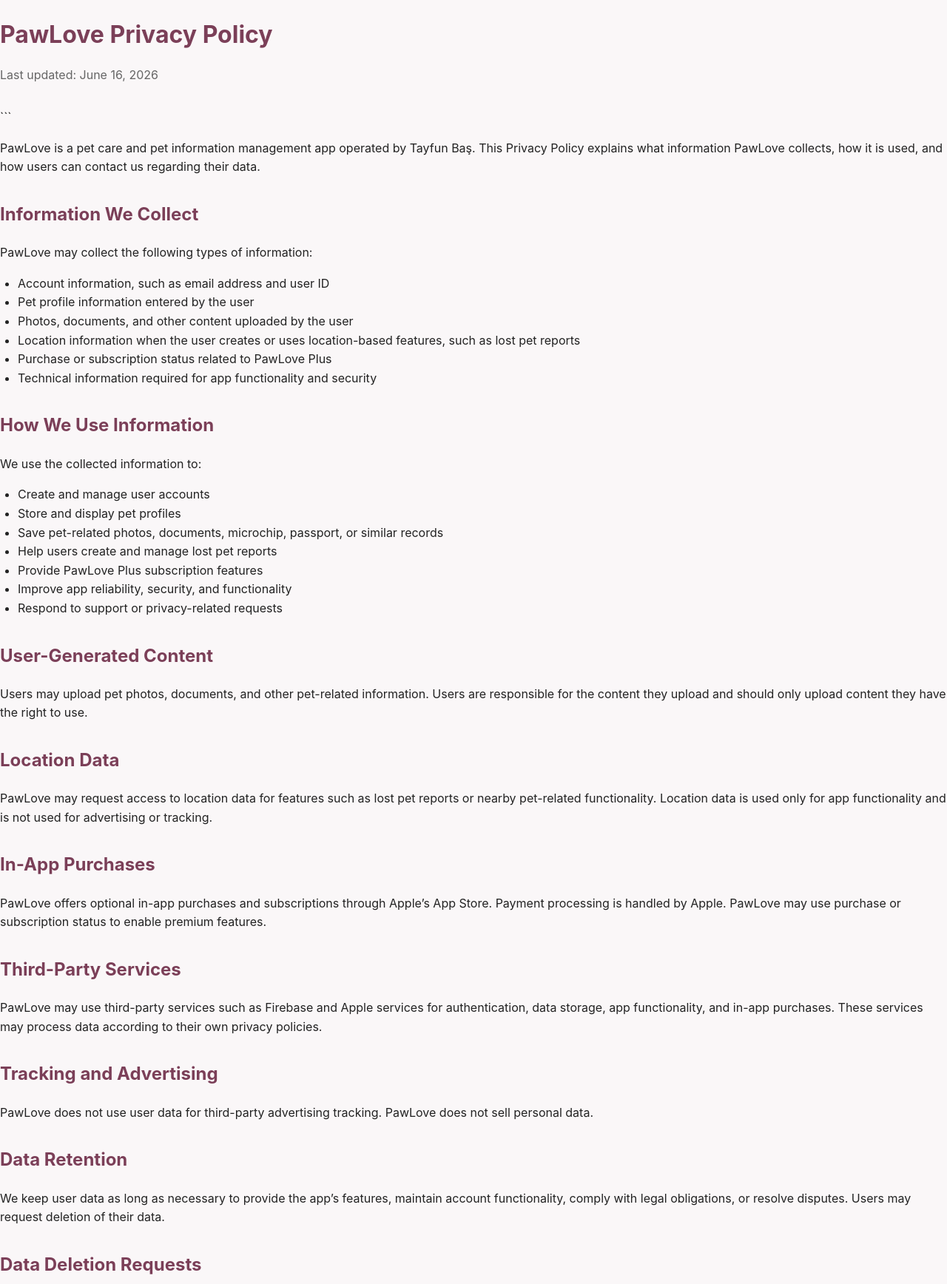
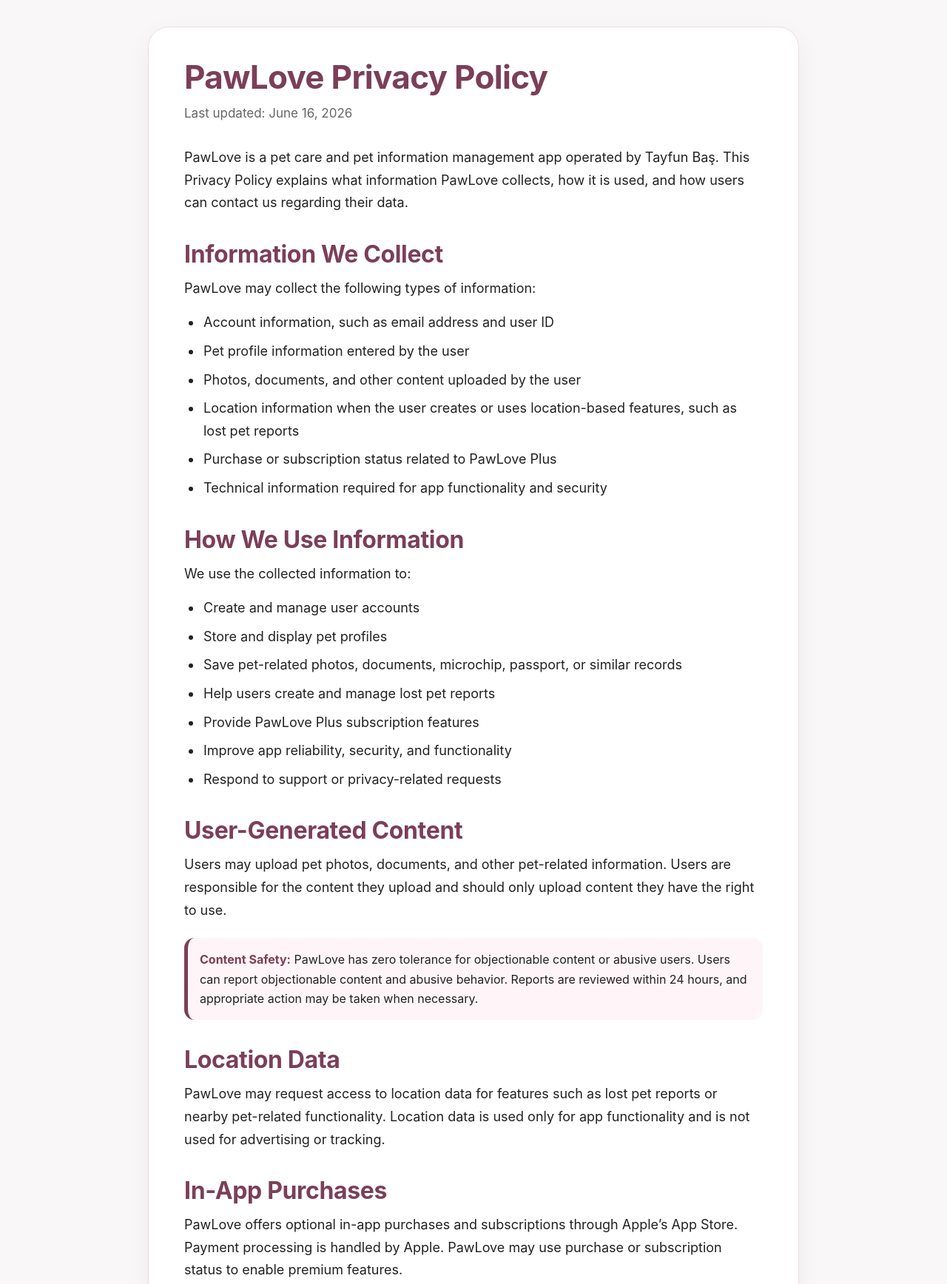
Before and after one commit to ttayfunn/pawlove-privacy, a plain HTML site: page index.html in a window 1280 px wide. Shown: the top 1736 px of the page at 74% size. Drawn offline with Linux system fonts and the light colour scheme.

Commit message:
Update index.html

````diff
--- a/index.html
+++ b/index.html
@@ -1,68 +1,186 @@
 <!DOCTYPE html>
-
 <html lang="en">
 <head>
   <meta charset="UTF-8" />
   <meta name="viewport" content="width=device-width, initial-scale=1.0" />
   <title>PawLove Privacy Policy</title>
+
   <style>
+    :root {
+      --primary: #7b3f58;
+      --text: #222222;
+      --muted: #666666;
+      --background: #faf7f8;
+      --card: #ffffff;
+      --border: #eadde3;
+      --soft: #fff4f7;
+    }
+
+    * {
+      box-sizing: border-box;
+    }
+
+    html {
+      scroll-behavior: smooth;
+    }
+
     body {
       font-family: -apple-system, BlinkMacSystemFont, "Segoe UI", Roboto, Arial, sans-serif;
-      line-height: 1.6;
+      line-height: 1.65;
       margin: 0;
       padding: 0;
-      background: #faf7f8;
-      color: #222;
+      background: var(--background);
+      color: var(--text);
+      overflow-x: hidden;
     }
 
-```
+    .page {
+      width: 100%;
+      padding: 22px 18px 42px;
+    }
+
     .container {
-  max-width: 900px;
+      width: 100%;
+      max-width: 880px;
       margin: 0 auto;
-  padding: 32px 20px 60px;
-  background: #ffffff;
-  min-height: 100vh;
+      padding: 28px 22px 44px;
+      background: var(--card);
+      border-radius: 22px;
+      border: 1px solid var(--border);
+      box-shadow: 0 12px 34px rgba(0, 0, 0, 0.055);
     }
 
     h1 {
-  color: #7b3f58;
-  margin-bottom: 8px;
-  font-size: 32px;
+      color: var(--primary);
+      margin: 0 0 10px;
+      font-size: clamp(30px, 7vw, 44px);
+      line-height: 1.14;
+      letter-spacing: -0.7px;
+      word-break: normal;
     }
 
     h2 {
-  color: #7b3f58;
-  margin-top: 32px;
-  font-size: 24px;
+      color: var(--primary);
+      margin: 34px 0 12px;
+      font-size: clamp(23px, 5.4vw, 32px);
+      line-height: 1.22;
+      letter-spacing: -0.35px;
     }
 
     p,
     li {
-  font-size: 16px;
+      font-size: clamp(16px, 4.2vw, 18px);
+      line-height: 1.7;
     }
 
-.updated {
-  color: #666;
-  margin-bottom: 32px;
+    p {
+      margin: 0 0 16px;
     }
 
     ul {
       padding-left: 24px;
+      margin: 10px 0 18px;
+    }
+
+    li {
+      margin: 8px 0;
+      padding-left: 2px;
     }
 
     a {
-  color: #7b3f58;
+      color: var(--primary);
+      font-weight: 700;
+      text-decoration: none;
+      overflow-wrap: anywhere;
     }
-```
 
+    a:hover {
+      text-decoration: underline;
+    }
+
+    .updated {
+      color: var(--muted);
+      margin-bottom: 30px;
+      font-size: clamp(15px, 4vw, 17px);
+    }
+
+    .notice {
+      background: var(--soft);
+      border-left: 5px solid var(--primary);
+      padding: 16px 16px;
+      border-radius: 14px;
+      margin: 22px 0;
+    }
+
+    .notice strong {
+      color: var(--primary);
+    }
+
+    .links {
+      display: flex;
+      flex-wrap: wrap;
+      gap: 10px;
+      margin-top: 22px;
+      padding-top: 20px;
+      border-top: 1px solid var(--border);
+    }
+
+    .link-button {
+      display: inline-flex;
+      align-items: center;
+      justify-content: center;
+      min-height: 44px;
+      padding: 10px 14px;
+      border-radius: 999px;
+      background: var(--soft);
+      border: 1px solid var(--border);
+      color: var(--primary);
+      font-size: 15px;
+      font-weight: 800;
+    }
+
+    .footer {
+      margin-top: 34px;
+      color: var(--muted);
+      font-size: 14px;
+      text-align: center;
+    }
+
+    @media (min-width: 700px) {
+      .page {
+        padding: 36px 26px 64px;
+      }
+
+      .container {
+        padding: 42px 48px 58px;
+        border-radius: 28px;
+      }
+    }
+
+    @media (max-width: 390px) {
+      .page {
+        padding-left: 14px;
+        padding-right: 14px;
+      }
+
+      .container {
+        padding-left: 18px;
+        padding-right: 18px;
+      }
+
+      ul {
+        padding-left: 20px;
+      }
+    }
   </style>
 </head>
+
 <body>
-  <main class="container">
+  <main class="page">
+    <section class="container">
       <h1>PawLove Privacy Policy</h1>
       <p class="updated">Last updated: June 16, 2026</p>
 
-```
       <p>
         PawLove is a pet care and pet information management app operated by Tayfun Baş.
         This Privacy Policy explains what information PawLove collects, how it is used,
@@ -99,6 +217,13 @@
         they have the right to use.
       </p>
 
+      <div class="notice">
+        <strong>Content Safety:</strong>
+        PawLove has zero tolerance for objectionable content or abusive users.
+        Users can report objectionable content and abusive behavior. Reports are reviewed
+        within 24 hours, and appropriate action may be taken when necessary.
+      </div>
+
       <h2>Location Data</h2>
       <p>
         PawLove may request access to location data for features such as lost pet reports
@@ -122,8 +247,8 @@
 
       <h2>Tracking and Advertising</h2>
       <p>
-  PawLove does not use user data for third-party advertising tracking. PawLove does not
-  sell personal data.
+        PawLove does not use user data for third-party advertising tracking.
+        PawLove does not sell personal data.
       </p>
 
       <h2>Data Retention</h2>
@@ -160,11 +285,22 @@
 
       <h2>Contact</h2>
       <p>
-  For privacy questions or data deletion requests, contact us at:
+        For privacy questions, data deletion requests, support requests, objectionable content reports,
+        or abusive user reports, contact us at:
         <a href="mailto:review@pawlove.app">review@pawlove.app</a>
       </p>
-```
 
+      <div class="links">
+        <a class="link-button" href="https://ttayfunn.github.io/pawlove-privacy/terms/">
+          Terms of Use / EULA
+        </a>
+        <a class="link-button" href="https://ttayfunn.github.io/pawlove-privacy/support/">
+          Support
+        </a>
+      </div>
+
+      <p class="footer">© 2026 PawLove. All rights reserved.</p>
+    </section>
   </main>
 </body>
 </html>
````
Lines whose indentation alone changed are shown as unchanged.
